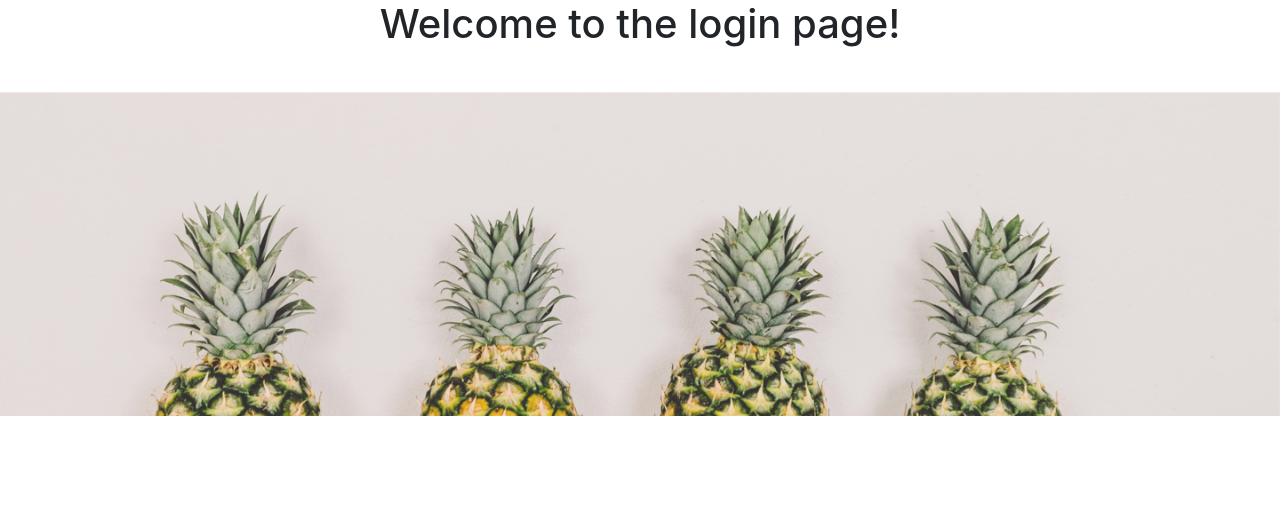
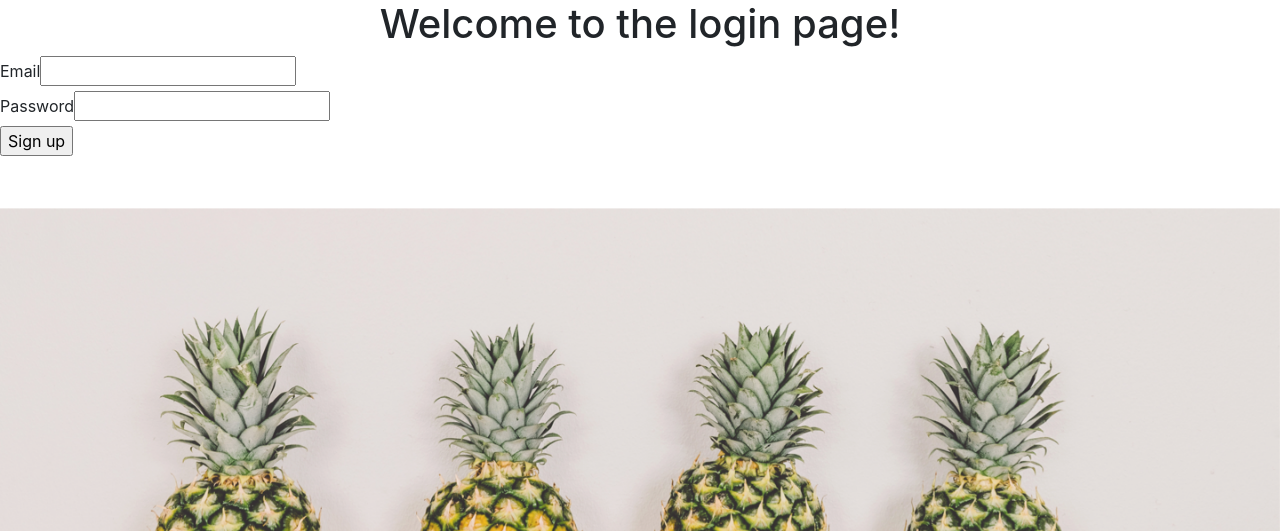
Before and after one commit to msurmenok/IDog, a Flask app: template templates/login.html in a window 1280 px wide. Shown: the part 68-599 px from the top of the page. Run offline with Flask 2, Linux system fonts and the light colour scheme; the template is opened without the code that fills it: values that come from a table or form of the project are taken from there, others are empty; some libraries are stand-ins or nearby versions.

Commit message:
Update login.html

```diff
--- a/templates/login.html
+++ b/templates/login.html
@@ -3,5 +3,11 @@
 {% from "_formhelpers.html" import render_field %}
 {%block content%}
 <h1 class='text-center'> Welcome to the login page!</h1>
+<form method="post">
+    {{form.hidden_tag()}}
+    {{form.email.label}}{{form.email()}}<br>
+    {{form.password.label}}{{form.password()}}<br>
+    {{form.submit()}}
+</form>
 
 {%endblock%}
```
